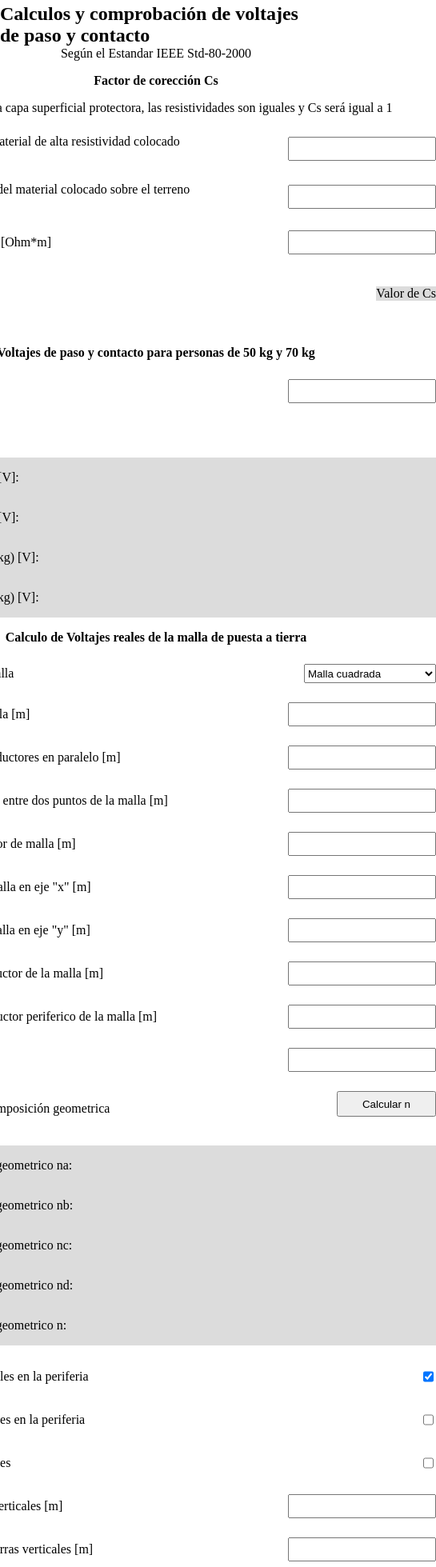
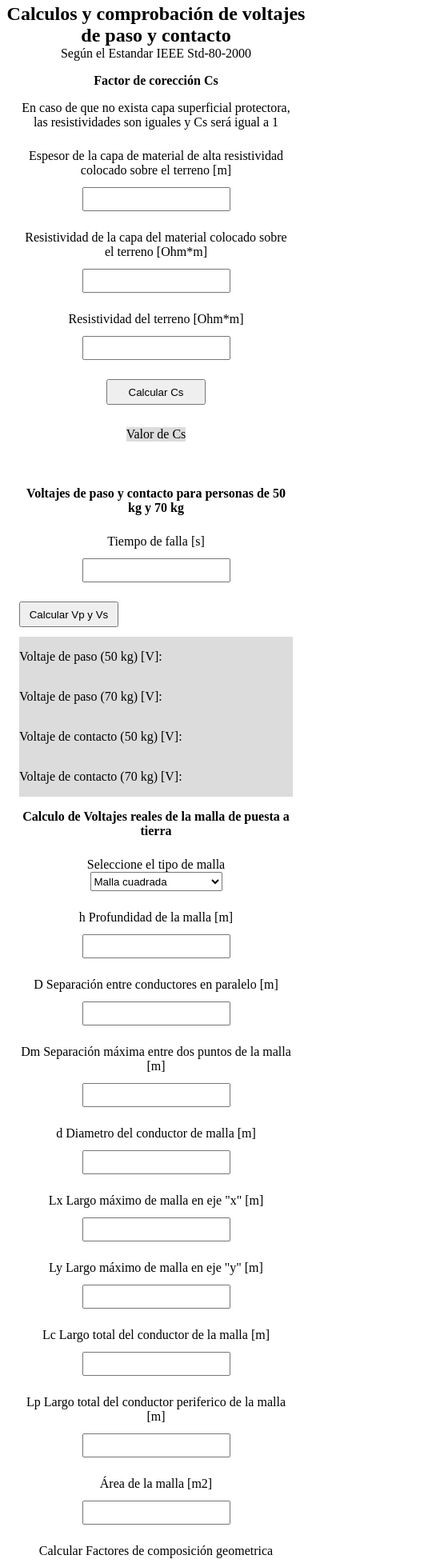
Before and after one commit to Bernullys/groundingsystem, a React (Vite) app: page /#/step_contact_voltage_page in a window 390 px wide. Shown: the part 20-1979 px from the top of the page at 80% size, 545 px wide, since content can reach past the window. Built offline with nearby package versions, Linux system fonts and the light colour scheme.

Commit message:
step and touch responsive

```diff
--- a/src/Pages/StepContactVoltage/StepContactVoltage.jsx
+++ b/src/Pages/StepContactVoltage/StepContactVoltage.jsx
@@ -311,17 +311,17 @@ function StepContactVoltage () {
             <section className={styles.s_c_v_section_container} >
                 <form onSubmit={csValue}>
                     <h3 className={styles.s_c_v_cs_form_subtitle}>Factor de corección Cs</h3>
-                    <p>En caso de que no exista capa superficial protectora, las resistividades son iguales y Cs será igual a 1</p>
+                    <p className={styles.s_c_v_paragraph}>En caso de que no exista capa superficial protectora, las resistividades son iguales y Cs será igual a 1</p>
                     <div className={styles.s_c_v_cs_form_label_inp_container}>
-                        <label htmlFor="hsInput"  className={styles.s_c_v_cs_form_label}>Espesor de la capa de material de alta resistividad colocado sobre el terreno [m]</label>
+                        <label htmlFor="hsInput"  className={styles.form_label}>Espesor de la capa de material de alta resistividad colocado sobre el terreno [m]</label>
                         <input className={styles.s_c_v_cs_form_inp} type="number" name="hsInput" id="hsInput" step="0.01" value={hs} onChange={handleHs}/>
                     </div>
                     <div className={styles.s_c_v_cs_form_label_inp_container}>
-                        <label htmlFor="RoSInput"  className={styles.s_c_v_cs_form_label}>Resistividad de la capa del material colocado sobre el terreno [Ohm*m]</label>
+                        <label htmlFor="RoSInput"  className={styles.form_label}>Resistividad de la capa del material colocado sobre el terreno [Ohm*m]</label>
                         <input  className={styles.s_c_v_cs_form_inp} type="number" name="RoSInput" id="RoSInput" step="0.01" value={sResistivity} onChange={handleSResistivity}/>
                     </div>
                     <div className={styles.s_c_v_cs_form_label_inp_container}>
-                        <label htmlFor="RoEquInput" className={styles.s_c_v_cs_form_label}>Resistividad del terreno [Ohm*m]</label>
+                        <label htmlFor="RoEquInput" className={styles.form_label}>Resistividad del terreno [Ohm*m]</label>
                         <input  className={styles.s_c_v_cs_form_inp} type="number" name="RoEquInput" id="RoEquInput" step="0.01" value={resistivity} onChange={handleResistivity}/>
                     </div>
                     <div className={styles.s_c_v_cs_form_label_inp_container}>
@@ -331,10 +331,10 @@ function StepContactVoltage () {
                 </form>
             </section>
             <section className={styles.s_c_v_section_container}>
-                <section>
+                <section className={styles.s_c_v_section_sub_container}>
                     <h3 className={styles.s_c_v_cs_form_subtitle}>Voltajes de paso y contacto para personas de 50 kg y 70 kg</h3>
                     <div className={styles.s_c_v_cs_form_label_inp_container}>
-                        <label className={styles.s_c_v_cs_form_label} htmlFor="tsInput">Tiempo de falla [s]</label>
+                        <label className={styles.form_label} htmlFor="tsInput">Tiempo de falla [s]</label>
                         <input className={styles.s_c_v_cs_form_inp} type="number" name="tsInput" id="tsInput" step="0.01" value={ts} onChange={handleTs}/>
                     </div>
                     <button onClick={stepContactVoltages}>Calcular Vp y Vs</button>
@@ -357,7 +357,7 @@ function StepContactVoltage () {
                 </section>
             </section>
             <section className={styles.s_c_v_section_container}>
-                <section>
+                <section className={styles.s_c_v_section_sub_container}>
                     <h3 className={styles.s_c_v_cs_form_subtitle}>Calculo de Voltajes reales de la malla de puesta a tierra</h3>
                     <section className={styles.s_c_real_selections_container}>
                         <div className={styles.s_c_v_cs_form_label_inp_container}>
@@ -369,45 +369,45 @@ function StepContactVoltage () {
                             </select>
                         </div>
                         <div  className={styles.s_c_v_cs_form_label_inp_container}>
-                            <label className={styles.s_c_v_cs_form_label} htmlFor="">h Profundidad de la malla [m]</label>
+                            <label className={styles.form_label} htmlFor="">h Profundidad de la malla [m]</label>
                             <input className={styles.s_c_v_cs_form_inp} id="" type="number" step="0.01" value={gridDepth} onChange={setGridDepth}/>
                         </div>
                         <div  className={styles.s_c_v_cs_form_label_inp_container}>
-                            <label className={styles.s_c_real_label} htmlFor="">D Separación entre conductores en paralelo [m]</label>
+                            <label className={styles.form_label} htmlFor="">D Separación entre conductores en paralelo [m]</label>
                             <input className={styles.s_c_v_cs_form_inp} id="" type="number" step="0.01" value={spacingParallelConductors} onChange={setSpacingParallelConductors}/>
                         </div>
                         <div className={styles.s_c_v_cs_form_label_inp_container}>
-                            <label className={styles.s_c_real_label} htmlFor="">Dm Separación máxima entre dos puntos de la malla [m]</label>
+                            <label className={styles.form_label} htmlFor="">Dm Separación máxima entre dos puntos de la malla [m]</label>
                             <input className={styles.s_c_v_cs_form_inp} id="" type="number" step="0.01" value={maximumDistanceAnyTwoPoints} onChange={setMaximumDistanceAnyTwoPoints}/>
                         </div>
                         <div className={styles.s_c_v_cs_form_label_inp_container}>
-                            <label className={styles.s_c_real_label} htmlFor="">d Diametro del conductor de malla [m]</label>
+                            <label className={styles.form_label} htmlFor="">d Diametro del conductor de malla [m]</label>
                             <input className={styles.s_c_v_cs_form_inp} id="" type="number" step="0.00001" value={conductorDiameter} onChange={setConductorDiameter}/>
                         </div>
                         <div className={styles.s_c_v_cs_form_label_inp_container}>
-                            <label className={styles.s_c_real_label} htmlFor="">Lx Largo máximo de malla en eje "x" [m]</label>
+                            <label className={styles.form_label} htmlFor="">Lx Largo máximo de malla en eje "x" [m]</label>
                             <input className={styles.s_c_v_cs_form_inp} id="" type="number" step="0.01" value={maximumLxLength} onChange={setMaximumLxLength}/>
                         </div>
                         <div className={styles.s_c_v_cs_form_label_inp_container}>
-                            <label className={styles.s_c_real_label} htmlFor="">Ly Largo máximo de malla en eje "y" [m]</label>
+                            <label className={styles.form_label} htmlFor="">Ly Largo máximo de malla en eje "y" [m]</label>
                             <input className={styles.s_c_v_cs_form_inp} id="" type="number" step="0.01" value={maximumLyLength} onChange={setMaximumLyLength}/>
                         </div>
                         <div className={styles.s_c_v_cs_form_label_inp_container}>
-                            <label className={styles.s_c_real_label} htmlFor="">Lc Largo total del conductor de la malla [m]</label>
+                            <label className={styles.form_label} htmlFor="">Lc Largo total del conductor de la malla [m]</label>
                             <input className={styles.s_c_v_cs_form_inp} id="" type="number" step="0.01" value={totalConductorLength} onChange={setTotalConductorLength}/>
                         </div>
                         <div className={styles.s_c_v_cs_form_label_inp_container}>
-                            <label className={styles.s_c_real_label} htmlFor="">Lp Largo total del conductor periferico de la malla [m]</label>
+                            <label className={styles.form_label} htmlFor="">Lp Largo total del conductor periferico de la malla [m]</label>
                             <input className={styles.s_c_v_cs_form_inp} id="" type="number" step="0.01" value={perimeterConductorLength} onChange={setPerimeterConductorLength}/>
                         </div>
                         <div className={styles.s_c_v_cs_form_label_inp_container}>
-                            <label className={styles.s_c_real_label} htmlFor="">Área de la malla [m2]</label>
+                            <label className={styles.form_label} htmlFor="">Área de la malla [m2]</label>
                             <input className={styles.s_c_v_cs_form_inp} id="" type="number" step="0.01" value={gridArea} onChange={setGridArea}/>
                         </div>
                     </section>
                     <section className={styles.s_c_real_geometrical_parameters_container}>
                         <div className={styles.s_c_v_cs_form_label_inp_container}>
-                            <label className={styles.s_c_real_label} htmlFor="">Calcular Factores de composición geometrica</label>
+                            <label className={styles.form_label} htmlFor="">Calcular Factores de composición geometrica</label>
                             <button type="button" onClick={()=> { handleGeometricalFactors(); handleGeometricalFactor() }}>Calcular n</button>
                         </div>
                         <div className={styles.s_c_cs_result}>
@@ -445,15 +445,15 @@ function StepContactVoltage () {
                             <input className={styles.s_c_v_cs_form_inp} type="checkbox" name="withoutVerticalRods" id="without_vertical_rods" checked={withOrWithoutVerticalRods === "withoutVerticalRods"} onChange={handleVerticalRods}/>
                         </div>
                         <div className={withOrWithoutVerticalRods === "withoutVerticalRods" ? styles.deactive : styles.s_c_v_cs_form_label_inp_container}>
-                            <label className={styles.s_c_real_label} htmlFor="">Lr Largo de las barras verticales [m]</label>
+                            <label className={styles.form_label} htmlFor="">Lr Largo de las barras verticales [m]</label>
                             <input className={styles.s_c_v_cs_form_inp} id="" type="number" step="0.01" value={rodLength} onChange={setRodLength}/>
                         </div>
                         <div className={withOrWithoutVerticalRods === "withoutVerticalRods" ? styles.deactive : styles.s_c_v_cs_form_label_inp_container}>
-                            <label className={styles.s_c_real_label} htmlFor="">LR Largo total de las barras verticales [m]</label>
+                            <label className={styles.form_label} htmlFor="">LR Largo total de las barras verticales [m]</label>
                             <input className={styles.s_c_v_cs_form_inp} id="" type="number" step="0.01" value={rodTotalLength} onChange={setRodTotalLength}/>
                         </div>
                         <div className={styles.s_c_v_cs_form_label_inp_container}>
-                            <label className={styles.s_c_real_label} htmlFor="">Calcular factores de corrección K</label>
+                            <label className={styles.form_label} htmlFor="">Calcular factores de corrección K</label>
                             <button type="button" onClick={ () => {
                                 handleCorrectionFactors(withOrWithoutVerticalRods);
                                 handleKm();
@@ -482,7 +482,7 @@ function StepContactVoltage () {
                     </section>
                     <section>
                         <div className={styles.s_c_v_cs_form_label_inp_container}>
-                            <label className={styles.s_c_real_label} htmlFor="">Ig [A]</label>
+                            <label className={styles.form_label} htmlFor="">Ig [A]</label>
                             <input className={styles.s_c_v_cs_form_inp} id="" type="number" step="0.01" value={maximumGridCurrent} onChange={setMaximumGridCurrent}/>
                         </div>
                         <div className={styles.s_c_v_cs_form_label_inp_container}>
@@ -496,7 +496,7 @@ function StepContactVoltage () {
                     </section>
                     <section className={styles.s_c_real_label_inp_container}>
                         <div className={styles.s_c_v_cs_form_label_inp_container}>
-                            <label className={styles.s_c_real_label} htmlFor="">Calcular Ks y Ls para Voltaje de paso real</label>
+                            <label className={styles.form_label} htmlFor="">Calcular Ks y Ls para Voltaje de paso real</label>
                             <button onClick={handleLsAndKs}>Calcular Ks y Ls</button>
                         </div>
                         <div className={styles.s_c_cs_result}>
--- a/src/Pages/StepContactVoltage/StepContactVoltage.module.css
+++ b/src/Pages/StepContactVoltage/StepContactVoltage.module.css
@@ -6,14 +6,17 @@
     display: flex;
     flex-direction: column;
     align-items: center;
+    width: 100%;
 }
 
 .s_c_v_title {
     margin: 24px auto 0 auto;
+    text-align: center;
 }
 
 .s_c_v_paragraph {
     margin: 0;
+    text-align: center;
 }
 
 .s_c_v_section_container {
@@ -21,11 +24,17 @@
     flex-direction: column;
     align-items: center;
     justify-content: center;
-    width: auto;
+    width: 100vw;
+}
+
+form,
+.s_c_v_section_sub_container {
+    margin: auto 24px auto 24px;
 }
 
 .s_c_v_cs_form_subtitle {
-    width: 700px;
+    width: auto;
+    text-align: center;
 }
 
 .s_c_v_cs_form_label_inp_container {
@@ -35,7 +44,7 @@
     align-items: center;
 }
 
-.s_c_v_cs_form_label {
+.form_label {
     max-width: 400px;
 }
 
@@ -62,3 +71,29 @@ button {
 .deactive {
     display: none;
 }
+
+@media (max-width: 500px) {
+    .s_c_v_cs_form_label_inp_container {
+        flex-direction: column;
+    }
+    .form_label {
+        margin-bottom: 12px;
+        text-align: center;
+    }
+}
+
+@media (max-width: 245px) {
+    button {
+        width: 100px;
+        height: 34px;
+        font-size: 12px;
+    }
+    .s_c_v_cs_form_inp {
+        width: 70%;
+    }
+    .form_label,
+    .s_c_v_cs_form_inp,
+    p {
+        font-size: 12px;
+    }
+}
```
